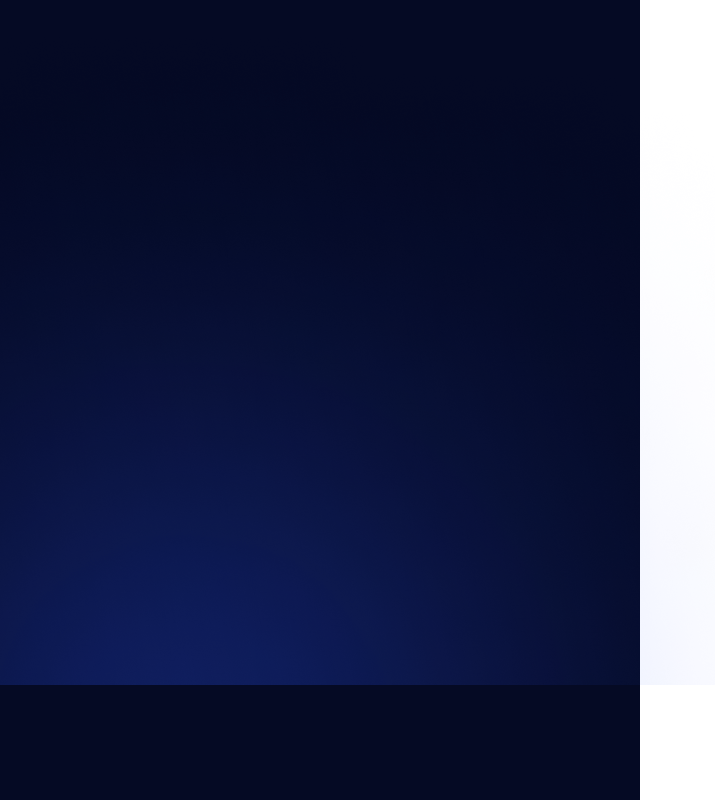
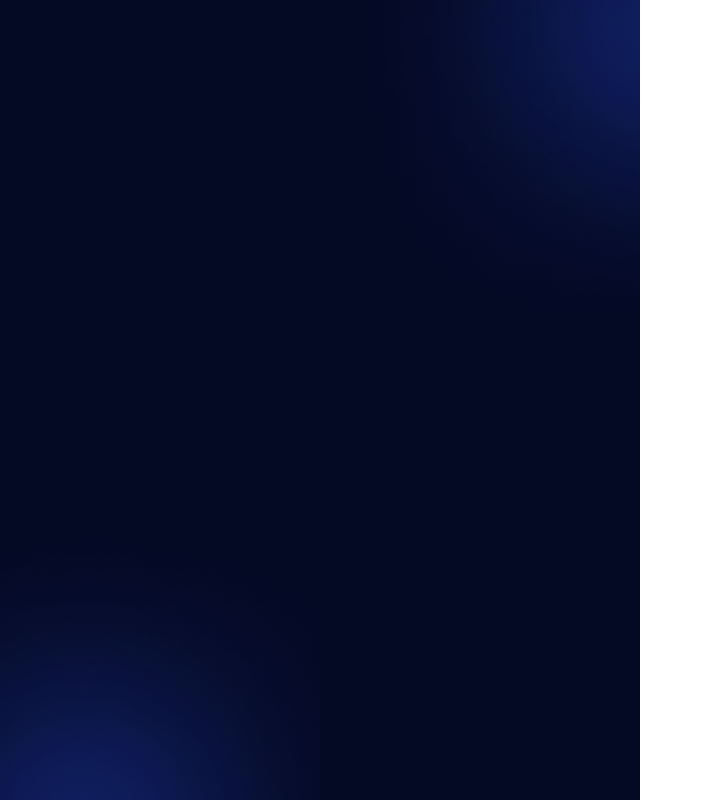
Before and after one commit to DevOlagboye/Aviation-Landpage, a React (Create React App) app: page /schedule in a window 1280 px wide. Shown: the whole page, without its empty margins (0-715 px from the left). Built offline with nearby package versions, Linux system fonts and the light colour scheme.

Commit message:
Started working on the schedule Component

```diff
--- a/src/Components/Schedule/Schedule.css
+++ b/src/Components/Schedule/Schedule.css
@@ -6,4 +6,19 @@
     background: linear-gradient(0deg, #050a24, #050a24), #d9d9d9;
     width: 50%;
     height: 100vh;
+    position: relative;
 }
+
+.left-gradient {
+    position: absolute;
+    left: 0;
+    bottom: 0;
+    width: 50%;
+}
+
+.right-gradient {
+    position: absolute;
+    right: 0;
+    top: 0;
+    width: 50%;
+}
--- a/src/Components/Schedule/Schedule.jsx
+++ b/src/Components/Schedule/Schedule.jsx
@@ -1,12 +1,14 @@
 import React from "react";
 import "./Schedule.css";
 import leftGradient from "../../Assets/images/gradient-left.png"
+import rightGradient from "../../Assets/images/gradient-right.png"
 
 const Schedule = () => {
   return (
     <div className="schedule-container">
       <div className="gradient-container">
         <img src={leftGradient} alt="" className="left-gradient"/>
+        <img src={rightGradient} alt="" className="right-gradient"/>
       </div>
       <div className="schedule-form"></div>
     </div>
```
Also changed, not shown: src/Assets/images/gradient-right.png (added).
